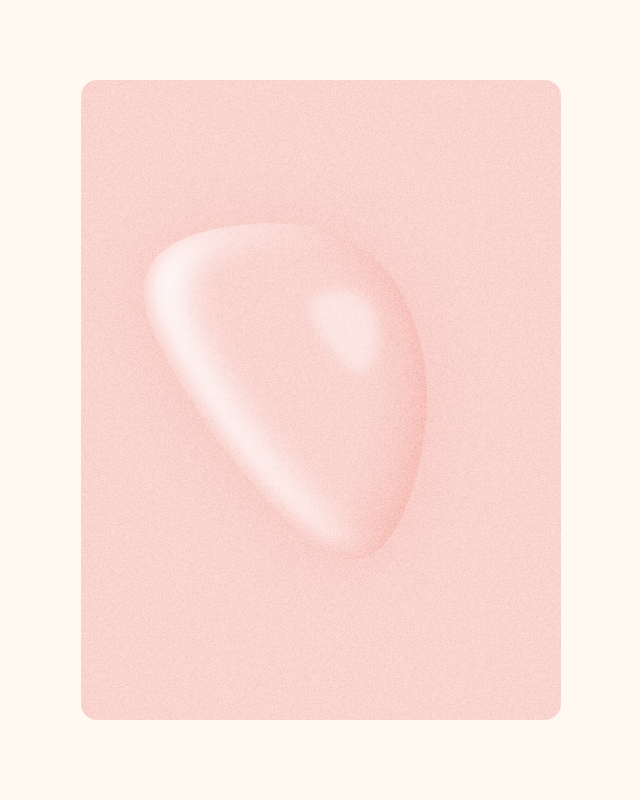
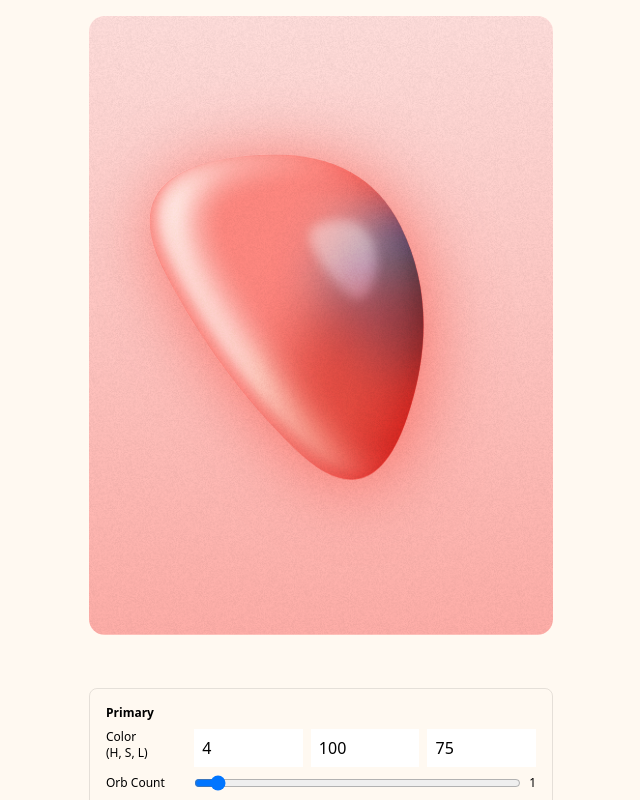
Before and after one commit to fabiogiolito/oye-stones, a SvelteKit app: page / in a window 1280 px wide. Shown: the top 800 px of the page, without its empty margins (319-959 px from the left). Built offline with nearby package versions, Linux system fonts and the light colour scheme.

Commit message:
animated vibra with options

```diff
--- a/src/app.postcss
+++ b/src/app.postcss
@@ -3,21 +3,23 @@
 @tailwind components;
 @tailwind utilities;
 
-html {
+body {
   background-color: #FFF9F1;
-  height: 100%;
-}
-body {
-  height: 100%;
-  display: grid;
-  place-items: center;
 }
 
 .canvas {
+  margin: 1rem auto;
   border-radius: 1rem;
   overflow: hidden;
   width: 480px;
-  max-width: 100vw;
   aspect-ratio: 0.75;
   position: relative;
 }
+
+input {
+  font-size: 1rem;
+}
+
+input[type='number'] {
+  padding: 0.51rem;
+}
--- a/src/routes/+page.svelte
+++ b/src/routes/+page.svelte
@@ -1,40 +1,64 @@
 <script>
 
-  let orbs = [
-    "#DBCBED",
-    "#8963B5",
-    "#9B4C47",
-    "#FD6259",
-    "#DBCBED",
-    "#8963B5",
-    "#9B4C47",
-    "#FD6259",
-    "#DBCBED",
-    "#8963B5",
-    "#9B4C47",
-    "#FD6259",
-    "#DBCBED",
-    "#8963B5",
-    "#9B4C47",
-    "#FD6259",
-  ];
+  let container;
+  let scale = 1;
+
+  let primaryOrbCount = 1;
+  let secondaryOrbCount = 1;
+  let primaryColor = [ 4, 100, 75 ];
+  let secondaryColor = [ 200, 100, 90 ];
+  let orbBlur = 30;
+
+  $: primaryOrbs = colorsArray(primaryColor, primaryOrbCount);
+  $: secondaryOrbs = colorsArray(secondaryColor, secondaryOrbCount, 60, 70);
+
+  $: if (container) resizeVibra();
+
+  // ===========================
+  // Functions
+
+  function colorsArray(baseColor, count, min = 20, max = 90) {
+    return [...Array(count)].map((_, index) => {
+      const lightness = count == 1 ? 40 : (((max - min) / (count - 1)) * index) + min;
+      return `hsl(${baseColor[0]}, ${baseColor[1]}%, ${Math.round(lightness)}%)`
+    })
+  }
+
+  function randomizeLightness(hsl = primaryColor, rangeStart = 10, rangeEnd = 90) {
+    let lightness = Math.random() * (rangeEnd - rangeStart) + rangeStart;
+    return `hsl(${hsl[0]}, ${hsl[1]}%, ${Math.round(lightness)}%)`;
+  }
 
   function randomOrb() {
-    const size = Math.random() * (320 - 100) + 100;
-    const x = Math.random() * (400 - 60) + 60;
-    const y = Math.random() * (480 - 140) + 140;
+    const size = Math.random() * (250 - 150) + 150;
+    const x = Math.random() * (480 - size);
+    const y = Math.random() * (640 - size);
     const duration = Math.random() * (10 - 4) + 4;
     const direction = Math.round(Math.random()) ? 'alternate' : 'alternate-reverse';
     return { size, x, y, duration, direction }
   }
 
+  function resizeVibra() {
+    const expected = 480;
+    scale = container.offsetWidth / expected;
+  }
+
 </script>
 
+<svelte:window on:resize={resizeVibra} />
+
+<div class="mx-auto px-2 max-w-[480px]">
+
+  {#key [primaryColor, secondaryColor]}
+
+    <div class="canvas-container" bind:this={container}>
+
       <div class="canvas" style="
-  --startColor: #FFD8D3;
-  --endColor: #FFD8D3;
-  --baseColor: #F9A5A0;
-  --blur: {20}px;
+        --bgStart: {randomizeLightness(primaryColor, 90, 95)};
+        --bgEnd: {randomizeLightness(primaryColor, 70, 90)};
+        --baseColor: {`hsl(${primaryColor[0]}, ${primaryColor[1]}%, ${primaryColor[2]}%)`};
+        --blur: {orbBlur}px;
+        --scale: {scale};
       ">
 
         <svg viewBox="0 0 480 640" fill="none" xmlns="http://www.w3.org/2000/svg">
@@ -45,16 +69,33 @@
 
         <div class="stone-container">
           <div class="stone">
-      {#each orbs as orb}
+
+            <!-- Secondary colors -->
+            {#each secondaryOrbs as color}
+              {@const orb = randomOrb()}
               <div class="orb" style="
-          --size: {randomOrb().size}px;
-          --x: {randomOrb().x}px;
-          --y: {randomOrb().y}px;
-          --duration: {randomOrb().duration}s;
-          --direction: {randomOrb().direction};
-          --color: {orb};
+                --size: {orb.size}px;
+                --x: {orb.x}px;
+                --y: {orb.y}px;
+                --duration: {orb.duration}s;
+                --direction: {orb.direction};
+                --color: {color};
               " />
             {/each}
+
+            <!-- Primary colors -->
+            {#each primaryOrbs as color}
+              {@const orb = randomOrb()}
+              <div class="orb" style="
+                --size: {orb.size}px;
+                --x: {orb.x}px;
+                --y: {orb.y}px;
+                --duration: {orb.duration}s;
+                --direction: {orb.direction};
+                --color: {color};
+              " />
+            {/each}
+
           </div>
         </div>
 
@@ -63,31 +104,90 @@
         <div class="grain" />
 
       </div>
+    </div>
 
+  {/key}
+
+  <div class="w-[480px] max-w-full mx-auto my-4 text-xs border border-black border-opacity-10 rounded-lg">
+    <p class="font-semibold p-4 pb-2">
+      Primary
+    </p>
+    <div class="flex space-x-2 px-4 pb-2">
+      <p class="w-20">Color <br /> (H, S, L)</p>
+      <input class="flex-1 min-w-[1px]" type="number" bind:value={primaryColor[0]}>
+      <input class="flex-1 min-w-[1px]" type="number" bind:value={primaryColor[1]}>
+      <input class="flex-1 min-w-[1px]" type="number" bind:value={primaryColor[2]}>
+    </div>
+    <div class="flex space-x-2 px-4 pb-2">
+      <p class="w-20">Orb Count</p>
+      <input class="flex-1 min-w-[1px]" type="range" bind:value={primaryOrbCount} min="0" max="20">
+      <span>{primaryOrbCount}</span>
+    </div>
+    <p class="font-semibold p-4 pb-2 mt-2 border-t border-inherit">
+      Secondary
+    </p>
+    <div class="flex space-x-2 px-4 pb-2">
+      <p class="w-20">Color <br /> (H, S, L)</p>
+      <input class="flex-1 min-w-[1px]" type="number" bind:value={secondaryColor[0]}>
+      <input class="flex-1 min-w-[1px]" type="number" bind:value={secondaryColor[1]}>
+      <input class="flex-1 min-w-[1px]" type="number" bind:value={secondaryColor[2]}>
+    </div>
+    <div class="flex space-x-2 px-4 pb-2">
+      <p class="w-20">Orb count</p>
+      <input class="flex-1 min-w-[1px]" type="range" bind:value={secondaryOrbCount} min="0" max="20">
+      <span>{secondaryOrbCount}</span>
+    </div>
+    <p class="font-semibold p-4 pb-2 mt-2 border-t border-inherit">
+      Options
+    </p>
+    <div class="flex space-x-2 px-4 pb-2">
+      <p class="w-20">Orbs blur</p>
+      <input class="flex-1 min-w-[1px]" type="range" bind:value={orbBlur} min="0" max="40">
+      <span>{orbBlur}</span>
+    </div>
+  </div>
+
+</div>
 
 <style>
+
+  .canvas-container {
+    overflow: hidden;
+  }
+
   .canvas {
-    background: linear-gradient(to bottom, var(--startColor), var(--endColor));
+    transform: scale(var(--scale));
+    transform-origin: top left;
+    background: linear-gradient(to bottom, var(--bgStart), var(--bgEnd));
   }
 
   .shader {
     position: absolute;
-    inset: 0;
+    top: 0;
+    left: 0;
+    width: 100%;
+    height: 100%;
     z-index: 10;
     mix-blend-mode: overlay;
   }
 
   .stone-container {
+    position: absolute;
+    top: 0;
+    left: 0;
+    width: 100%;
+    height: 100%;
     filter: drop-shadow(8px 8px 40px var(--baseColor));
-    mix-blend-mode: multiply;
   }
 
   .stone {
     background: var(--baseColor);
     position: absolute;
-    inset: 0;
+    top: 0;
+    left: 0;
+    width: 100%;
+    height: 100%;
     clip-path: url(#stonesMask);
-    mix-blend-mode: multiply;
   }
 
   .orb {
@@ -101,11 +201,15 @@
     border-radius: 100%;
     animation: movement var(--duration) ease-in-out infinite var(--direction);
     opacity: 0.5;
+    /* mix-blend-mode: overlay; */
   }
 
   .grain {
     position: absolute;
-    inset: 0;
+    top: 0;
+    left: 0;
+    width: 100%;
+    height: 100%;
     background: url("/grain.png");
     border-radius: inherit;
   }
```
Lines whose indentation alone changed are shown as unchanged.
